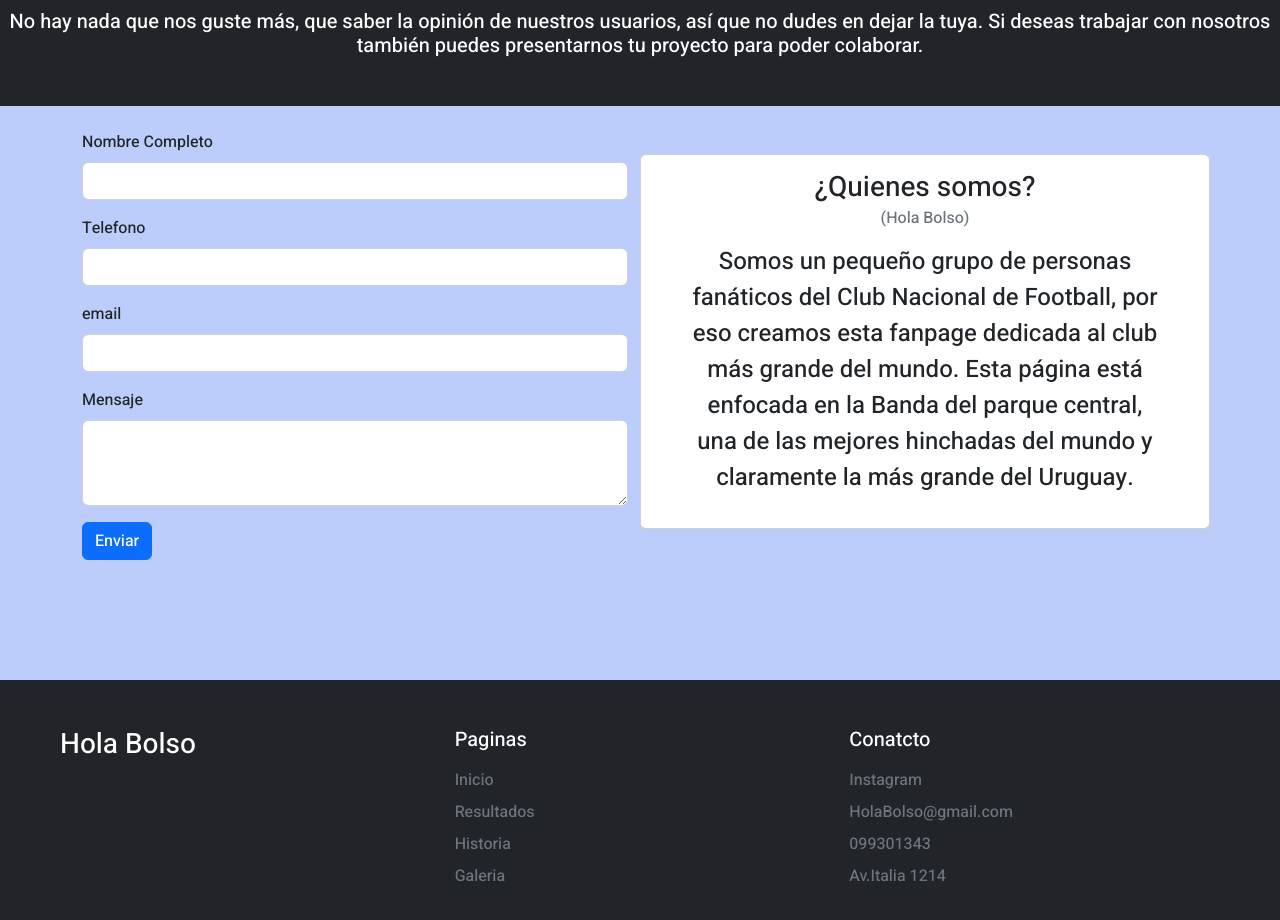
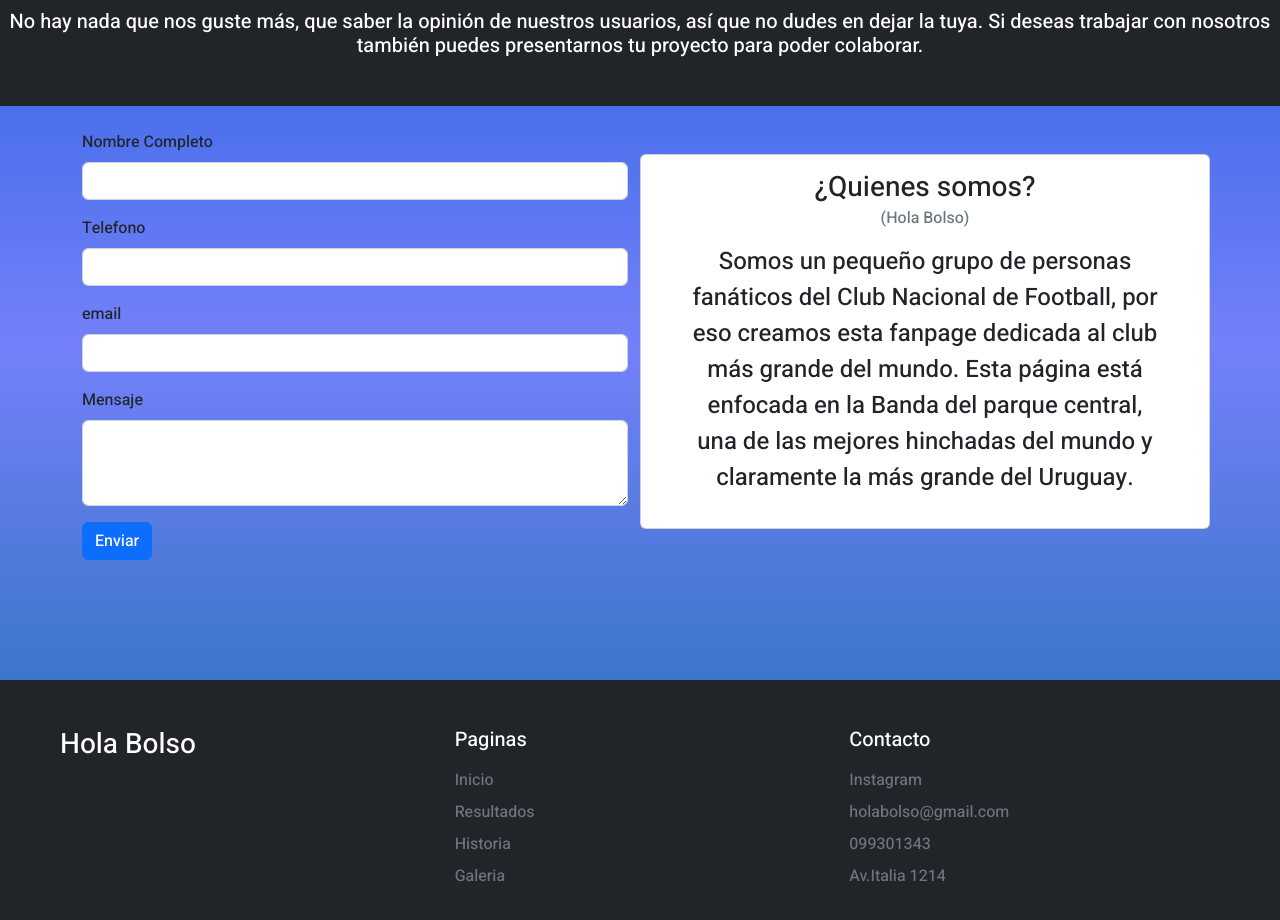
Before and after one commit to gabitooflex/PFRodriguez, a plain HTML site: page pages/contact.html in a window 1280 px wide. Shown: the part 144-1064 px from the top of the page. Drawn offline with Linux system fonts and the light colour scheme; files whose address does not match are found by name.

Commit message:
Corecciones ortograficas al footer

```diff
--- a/css/style.css
+++ b/css/style.css
@@ -3,7 +3,10 @@
 }
 body{
     font-family: 'Heebo', sans-serif !important ;
-    background-color: rgb(189, 205, 251);
+    background: rgb(2,0,36);
+    background: rgb(2,0,36);
+    background: linear-gradient(0deg, rgba(2,0,36,1) 0%, rgb(65, 120, 188) 14%, rgb(56, 118, 200) 22%, rgb(115, 128, 249) 55%, rgb(66, 108, 233) 82%);
+    overflow-x: hidden;
 }
 .grid-container1{
     display: grid;
@@ -17,10 +20,8 @@
 }
 .grid-container1 header{
     grid-area: header;
-    background-color: #001e57;
 }
 .grid-container1 main{
-    background-color: rgb(183, 199, 224);
     width: 100%;
     grid-area: main;
     display: grid;
--- a/pages/contact.html
+++ b/pages/contact.html
@@ -64,12 +64,13 @@
               <div class="row">
                 <div class="col-xs-12 col-lg-6">
                   <div class="mb-3 mt-4">
+                      <form>
                       <label for="exampleFormControlInput1" class="form-label">Nombre Completo</label>
                       <input type="name" class="form-control" id="exampleFormControlInput1" placeholder>
                     </div>
                     <div class="mb-3 mt-3">
                       <label for="exampleFormControlInput1" class="form-label">Telefono</label>
-                    <input type="email" class="form-control" id="exampleFormControlInput1" placeholder>
+                      <input type="tel" class="form-control" id="exampleFormControlInput1" placeholder>
                     </div>
                     <div class="mb-3 mt-3">
                       <label for="exampleFormControlInput1" class="form-label">email</label>
@@ -90,6 +91,7 @@
                             <p class="card-text m-3 fs-4">Somos un pequeño grupo de personas fanáticos del Club Nacional de Football, por eso creamos esta fanpage dedicada al club más grande del mundo. Esta página está enfocada en la Banda del parque central, una de las mejores hinchadas del mundo y claramente la más grande del Uruguay.</p>
                         </div>
                     </div>
+                  </form>
                 </div>
               </div>
           </div>
@@ -117,12 +119,12 @@
                       </div>
               </div>
               <div class="col-xs-12 col-lg-4">
-                <p class="h5 mb-3"> <a class="text-decoration-none text-white" href="../pages/contact.html">Conatcto</a></p>
+                <p class="h5 mb-3"> <a class="text-decoration-none text-white" href="../pages/contact.html">Contacto</a></p>
                 <div class="mb-2">
                   <a class="text-secondary text-decoration-none" href="#">Instagram</a>
                 </div>
                 <div class="mb-2">
-                  <a class="text-secondary text-decoration-none" href="#">HolaBolso@gmail.com</a>
+                  <a class="text-secondary text-decoration-none" href="#">holabolso@gmail.com</a>
                 </div>
                 <div class="mb-2">
                   <a class="text-secondary text-decoration-none" href="#">099301343</a>
```
Also changed, not shown: index.html (+2 -2 lines), pages/gallery.html (+2 -2 lines), pages/history.html (+2 -2 lines), pages/results.html (+2 -2 lines). Lines whose indentation alone changed are shown as unchanged.
